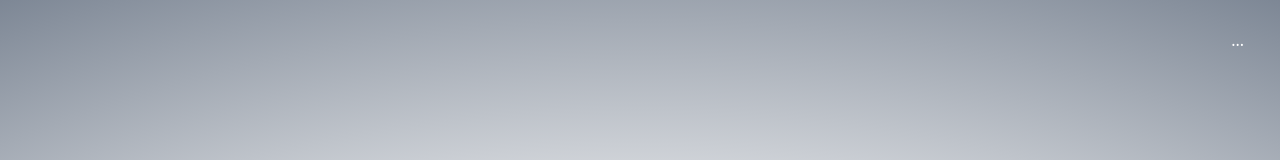
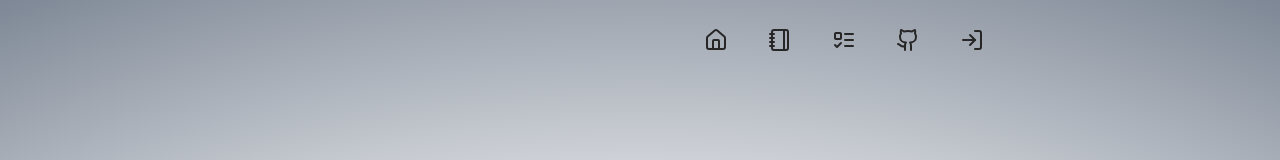
Before and after one commit to STzelas/note-app-placeholder-frontend-dev, a React (Vite) app: page / in a window 1280 px wide. Shown: the top 160 px of the page. Built offline with nearby package versions, Linux system fonts and the light colour scheme.

Commit message:
feat: new navigation links added and header width is now smaller

```diff
--- a/src/components/Header.tsx
+++ b/src/components/Header.tsx
@@ -1,12 +1,12 @@
 import { useState } from "react";
 import { Link } from "react-router";
-import { Menu, X } from "lucide-react";
+import {Github, House, ListTodo, LogIn, Menu, Notebook, X} from "lucide-react";
 
 const Header = () => {
   const [menuOpen, setMenuOpen] = useState(false);
 
   return (
-    <header className="bg-cf-dark-red fixed w-full z-50">
+    <header className="bg-cf-dark-red fixed w-4/5 z-50">
       <div className="container mx-auto px-4 py-4 flex items-center justify-between">
         <img
           className="h-12"
@@ -26,14 +26,63 @@ const Header = () => {
         >
           <Link
             to="/"
-            className="block md:inline hover:underline hover:underline-offset-4 p-4 md:p-1"
+            className={"rounded-full p-1.5 sm:p-2 transition-all duration-300 hover:bg-neutral-100 dark:hover:bg-neutral-800"}
           >
-            ...
+            <House
+              className={"h-5 w-5 sm:h-6 sm:w-6 transition-colors duration-300 " +
+                "text-neutral-800 hover:text-neutral-600 dark:text-neutral-200" +
+                " dark:hover:text-neutral-400"}
+            />
           </Link>
-        </nav>
-      </div>
-    </header>
-  );
+          <Link
+            to="#" // Notes Page
+            className={"rounded-full p-1.5 sm:p-2 transition-all duration-300 hover:bg-neutral-100 dark:hover:bg-neutral-800"}
+          >
+            <Notebook
+              className={"h-5 w-5 sm:h-6 sm:w-6 transition-colors duration-300 " +
+                "text-neutral-800 hover:text-neutral-600 dark:text-neutral-200" +
+                " dark:hover:text-neutral-400"}
+            />
+          </Link>
+          <Link
+            to="#" // Notes Page
+            className={"rounded-full p-1.5 sm:p-2 transition-all duration-300 hover:bg-neutral-100 dark:hover:bg-neutral-800"}
+          >
+            <ListTodo
+              className={"h-5 w-5 sm:h-6 sm:w-6 transition-colors duration-300 " +
+                "text-neutral-800 hover:text-neutral-600 dark:text-neutral-200" +
+                " dark:hover:text-neutral-400"}
+            />
+          </Link>
+          <a
+            href="https://github.com/STzelas"
+            target="_blank"
+            rel="noopener noreferrer"
+            className={"rounded-full p-1.5 sm:p-2 transition-all duration-300 hover:bg-neutral-100 dark:hover:bg-neutral-800"}
+          >
+            <Github
+              className={"h-5 w-5 sm:h-6 sm:w-6 transition-colors duration-300 " +
+                "text-neutral-800 hover:text-neutral-600 dark:text-neutral-200" +
+                " dark:hover:text-neutral-400"}
+            />
+          </a>
+          <Link
+            to="/login" // Notes Page
+            className={"rounded-full p-1.5 sm:p-2 transition-all duration-300 hover:bg-neutral-100 dark:hover:bg-neutral-800"}
+          >
+            <LogIn
+              className={"h-5 w-5 sm:h-6 sm:w-6 transition-colors duration-300 " +
+                "text-neutral-800 hover:text-neutral-600 dark:text-neutral-200" +
+                " dark:hover:text-neutral-400"}
+            />
+          </Link>
+
+
+      </nav>
+    </div>
+</header>
+)
+  ;
 };
 
 export default Header;
```
